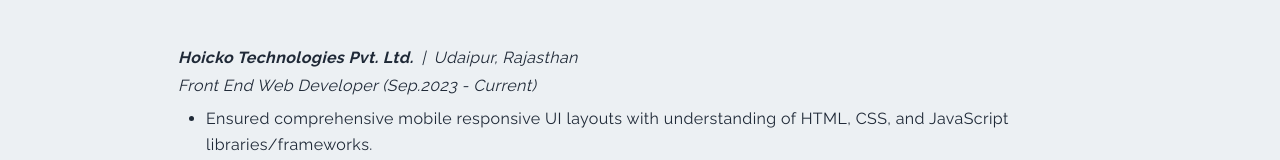
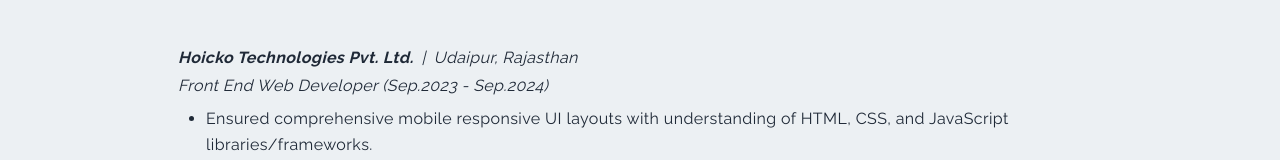
Before and after one commit to PriyankaDeora/my-portfolio, a Next.js app: page /resume in a window 1280 px wide. Shown: the part 738-898 px from the top of the page. Built offline with nearby package versions, Linux system fonts and the light colour scheme.

Commit message:
Update resume.jsx

```diff
--- a/pages/resume.jsx
+++ b/pages/resume.jsx
@@ -102,7 +102,7 @@
             </span>
             <span className='px-2'>|</span>Udaipur, Rajasthan
           </p>
-          <p className='py-1 italic'>Front End Web Developer (Sep.2023 - Current)</p>
+          <p className='py-1 italic'>Front End Web Developer (Sep.2023 - Sep.2024)</p>
           <ul className='list-disc list-outside px-7 py-1 leading-relaxed'>
             <li>
               Ensured comprehensive mobile responsive UI layouts with
```
